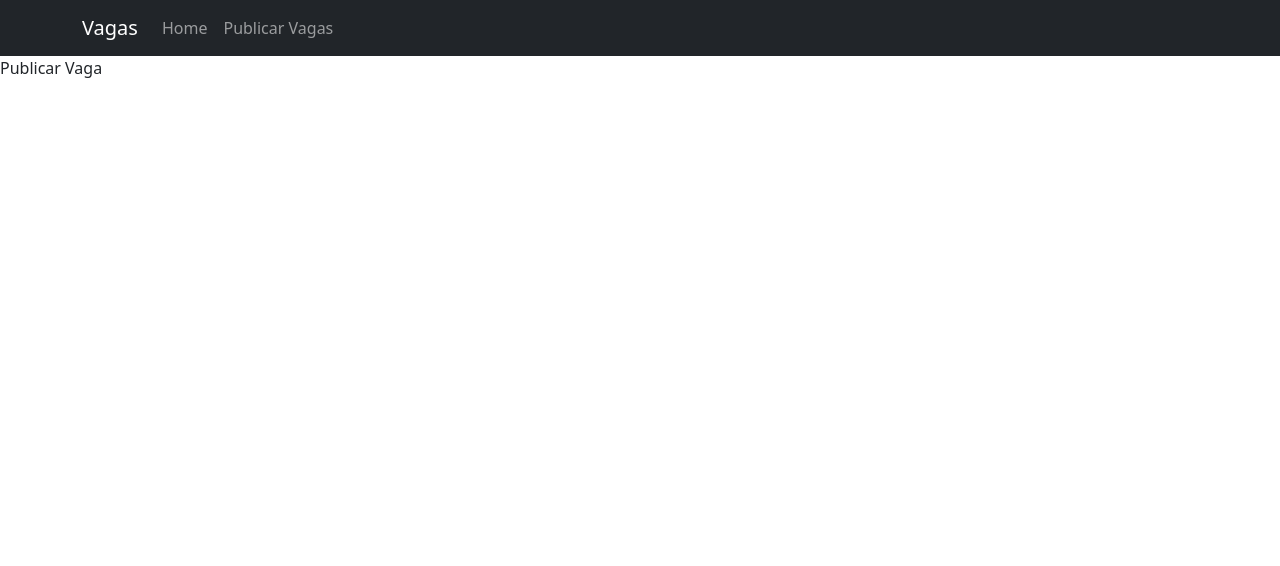
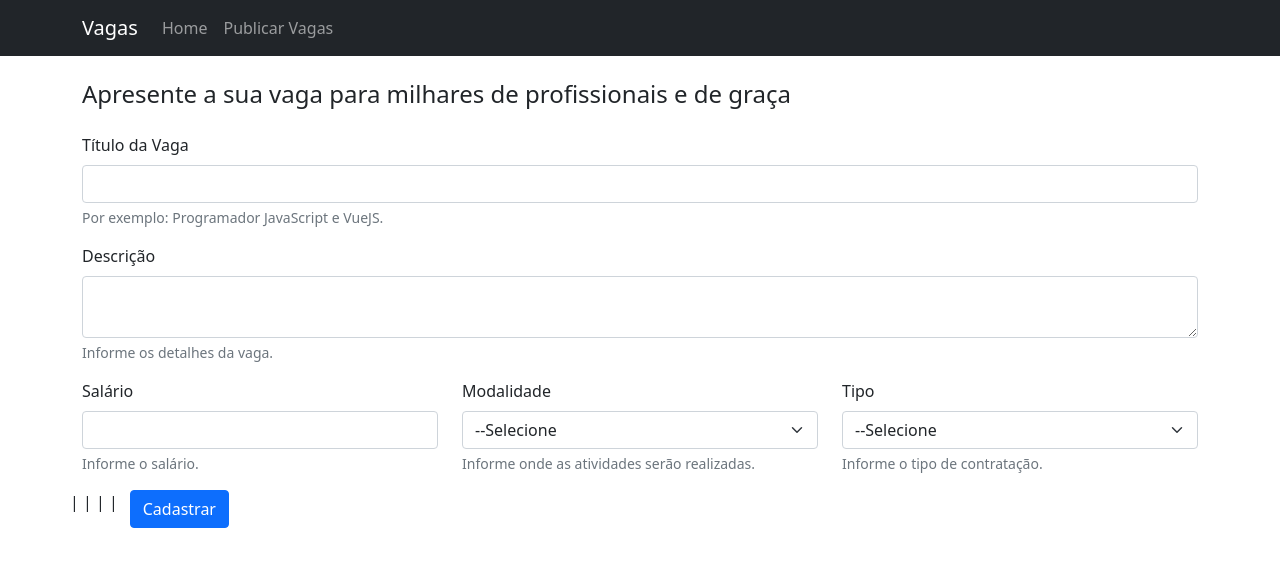
Before and after one commit to GabrielHCustodio/App-vagas, a Vue app: page /publicarVagas in a window 1280 px wide. Shown: the top 566 px of the page. Built offline with nearby package versions, Linux system fonts and the light colour scheme.

Commit message:
This is my commit to create the Publish Jobs area.  Registration data saved using LocalStorage and redeeming its results to present in the Open Vacancies area.

```diff
--- a/src/components/comuns/Vaga.vue
+++ b/src/components/comuns/Vaga.vue
@@ -5,7 +5,7 @@
             <p>{{descricao}}</p>
         </div>
         <div class="card-footer">
-            <small class="text-muted">Salário: R$ {{salario}} | Modalidade: {{modalidade}} | Tipo: {{tipo}} | Publicação: {{publicacao}}</small>
+            <small class="text-muted">Salário: R$ {{salario}} | Modalidade: {{getModalidade}} | Tipo: {{getTipo}} | Publicação: {{getPublicacao}}</small>
         </div>
     </div>
 </template>
@@ -44,6 +44,26 @@
             type: String,
             required: true
         }
+    },
+    computed: {
+        getModalidade() {
+            switch(this.modalidade) {
+                case '1': return 'Home Office'
+                case '2': return 'Presencial'
+            }
+            return ''
+        },
+        getTipo() {
+            switch(this.tipo) {
+                case '1': return 'CLT'
+                case '2': return 'PJ'
+            }
+            return ''
+        },
+        getPublicacao() {
+            let dataPublicacao = new Date(this.publicacao)
+            return dataPublicacao.toLocaleDateString('pt-BR')
+        }
     }
 }
 </script>
--- a/src/views/ExibirVagas.vue
+++ b/src/views/ExibirVagas.vue
@@ -39,48 +39,7 @@
     data() {
       return {
         usuariosOnline: 0,
-        vagas: [
-          {
-            titulo: 'Analista Programador PHP Pleno',
-            descricao: 'Profissional com conhecimentos em PHP, Laravel e MySQL. Necessário 3 anos de experiências. Atuará na manutenção de sistemas legados da empresa.',
-            salario: 6000,
-            modalidade: 'Home Office',
-            tipo: 'PJ',
-            publicacao: '2022-05-10'
-          },
-          {
-            titulo: 'Programador JavaScript Angular',
-            descricao: 'Profissional com conhecimentos avançados em JavaScript e Angular.',
-            salario: 5000,
-            modalidade: 'Presencial',
-            tipo: 'CLT',
-            publicacao: '2022-04-30'
-          },
-          {
-            titulo: 'Programador JavaScript Vue',
-            descricao: 'Profissional com conhecimentos avançados em JavaScript e Vue.',
-            salario: 5000,
-            modalidade: 'Home Office',
-            tipo: 'CLT',
-            publicacao: '2022-05-02'
-          },
-          {
-            titulo: 'Analista de Banco de Dados Sênior',
-            descricao: 'Domínio dos bancos de dados SQL Server, Oracle, Postgre e MySQL',
-            salario: 9000,
-            modalidade: 'Presencial',
-            tipo: 'PJ',
-            publicacao: '2022-05-05'
-          },
-          {
-            titulo: 'Programador Web Júnior',
-            descricao: 'Conhecimentos básicos em HTML, CSS, JavaScript, Bootstrap, PHP e MySQL',
-            salario: 3000,
-            modalidade: 'Presencial',
-            tipo: 'CLT',
-            publicacao: '2022-03-18'
-          }
-        ]
+        vagas: []
       }
     },
     methods: {
@@ -91,6 +50,10 @@
     created() {
       setInterval(this.getUsuariosOnline, 1000)
     },
+    mounted() {
+      this.vagas = JSON.parse(localStorage.getItem('vagas'))
+    },
+
     components: {
       PesquisarVagas,
       IndicadorDados,
--- a/src/views/PublicarVagas.vue
+++ b/src/views/PublicarVagas.vue
@@ -1,16 +1,99 @@
 <template>
-  <div>
-    <p>{{titulo}}</p>
+  <div class="container py-4">
+    <div class="row">
+      <div class="col">
+        <h4>Apresente a sua vaga para milhares de profissionais e de graça</h4>
+      </div>
+    </div>
+
+    <div class="row mt-3">
+      <div class="col">
+        <label class="form-label">Título da Vaga</label>
+        <input type="text" class="form-control" v-model="titulo">
+        <div class="form-text">Por exemplo: Programador JavaScript e VueJS.</div>
+      </div>
+    </div>
+
+    <div class="row mt-3">
+      <div class="col">
+        <label class="form-label">Descrição</label>
+        <textarea type="text" class="form-control" v-model="descricao"></textarea>
+        <div class="form-text">Informe os detalhes da vaga.</div>
+      </div>
+    </div>
+
+    <div class="row mt-3">
+      <div class="col">
+        <label class="form-label">Salário</label>
+        <input type="number" class="form-control" v-model="salario">
+        <div class="form-text">Informe o salário.</div>
+      </div>
+
+      <div class="col">
+        <label class="form-label">Modalidade</label>
+        <select class="form-select" v-model="modalidade">
+          <option value="" disabled>--Selecione</option>
+          <option value="1">Home Office</option>
+          <option value="2">Presencial</option>
+        </select>
+        <div class="form-text">Informe onde as atividades serão realizadas.</div>
+      </div>
+
+      <div class="col">
+        <label class="form-label">Tipo</label>
+        <select class="form-select" v-model="tipo">
+          <option value="" disabled>--Selecione</option>
+          <option value="1">CLT</option>
+          <option value="2">PJ</option>
+        </select>
+        <div class="form-text">Informe o tipo de contratação.</div>
+      </div>
+    </div>
+
+    <div class="row mt-3">
+      {{ titulo }} | {{ descricao }} | {{ salario }} | {{ modalidade }} | {{ tipo }}
+      <div class="col">
+        <button type="submit" class="btn btn-primary" @click="salvarVaga()">Cadastrar</button>
+      </div>
+    </div>
+
   </div>
 </template>
 
 <script>
 export default {
-    name: 'PublicarVagas',
-    data(){
-      return {
-        titulo: "Publicar Vaga"
-      }
+  name: 'PublicarVaga',
+  data: () => ({
+    titulo: '',
+    descricao: '',
+    salario: '',
+    modalidade: '',
+    tipo: ''
+  }),
+  methods: {
+    salvarVaga() {
+
+      let tempoDecorrido = Date.now()
+      let dataAtual = new Date(tempoDecorrido)
+
+      let vagas = JSON.parse(localStorage.getItem('vagas'))
+
+      if(!vagas) vagas = []
+
+      vagas.push({
+        titulo: this.titulo,
+        descricao: this.descricao,
+        salario: this.salario,
+        modalidade: this.modalidade,
+        tipo: this.tipo,
+        publicacao: dataAtual.toISOString()
+      })
+
+      localStorage.setItem('vagas', JSON.stringify(vagas))
+
     }
+  }
 }
 </script>
+
+<style></style>
```
